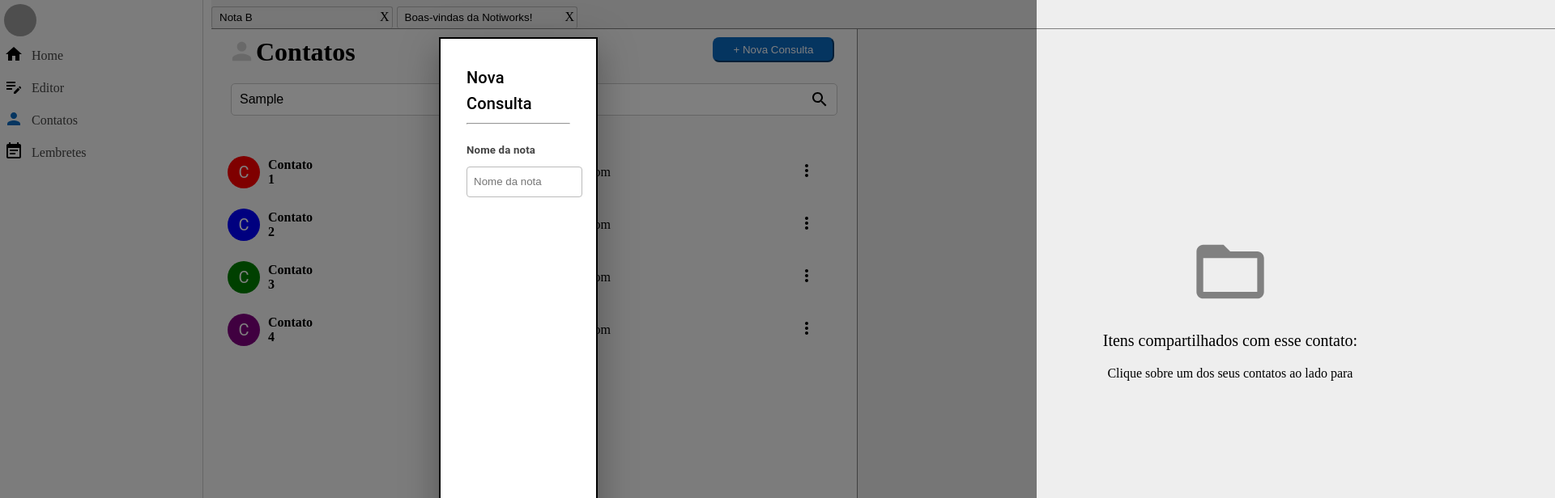
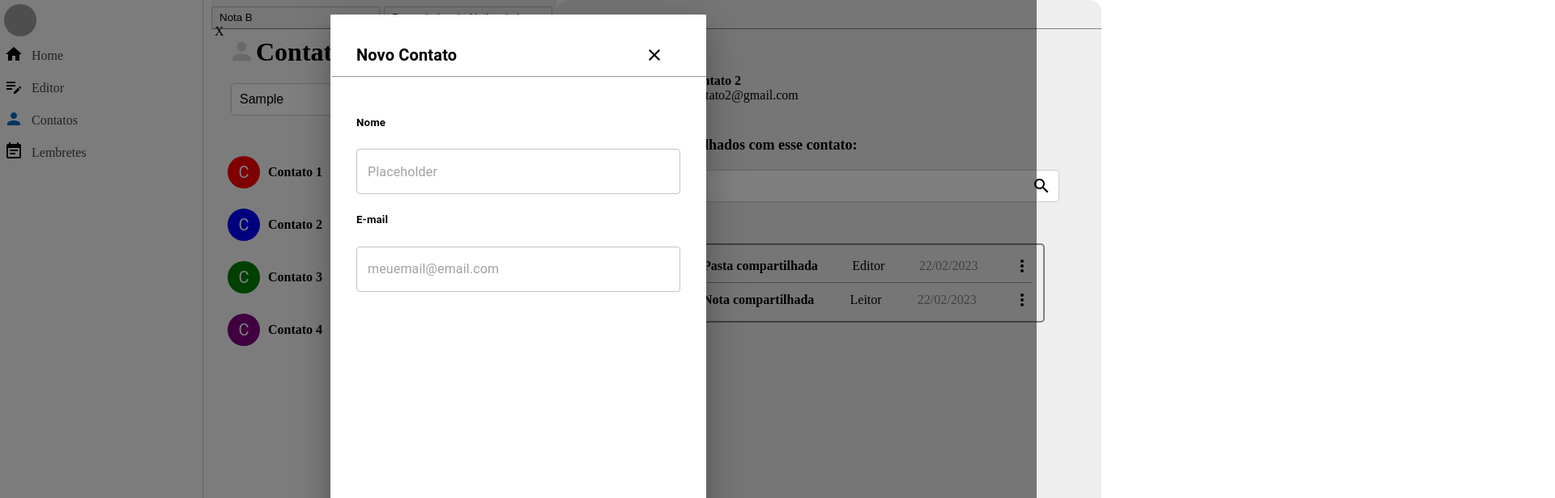
Before and after one commit to leonardoseven/Notiworks, a React (Vite) app in the folder front-end/: page /contatos in a window 1280 px wide. Both pictures are taken after typing "Sample" into the empty fields and a click on the button "+ Nova Consulta". Shown: the top 616 px of the page at 81% size, 1920 px wide, since content can reach past the window. Built offline with nearby package versions, Linux system fonts and the light colour scheme; grey boxes are pictures that could not be loaded.

Commit message:
TELA CONTATO

```diff
--- a/front-end/src/components/Contatos/ContatoComponents.tsx
+++ b/front-end/src/components/Contatos/ContatoComponents.tsx
@@ -5,10 +5,11 @@ import Modal from '@mui/material/Modal';
 import { useState } from 'react'
 import axios from 'axios';
 import './index.css'
-import { Person } from "@mui/icons-material";
-import SearchBar from './SearchBar'; // Certifique-se de importar o componente SearchBar
+import { Close, Edit, EditOffOutlined, Person, TextureOutlined } from "@mui/icons-material";
+import SearchBar from './components/SearchBar'; // Certifique-se de importar o componente SearchBar
 import Contatos from "./Contatos";
 import ContatoVazio from "./ContatoVazio";
+import { Button, TextField } from "@mui/material";
 
 const style = {
     position: 'absolute' as 'absolute',
@@ -27,9 +28,11 @@ const ContatoComponents = () =>{
 
  //modal
  const [open, setOpen] = useState(false);
+ const [nome, setNome] = useState('');
+ const [email, setEmail] = useState('');
+
  const handleOpen = () => setOpen(true);
  const handleClose = () => setOpen(false);
-
  //criar nota
  const [nota, setNota] = useState('')
 
@@ -72,30 +75,58 @@ const ContatoComponents = () =>{
                      </div>
                      <div className="container-btn-new-notas">
                      <button onClick={handleOpen} className="btn-new-notas" style={{width: '150px'}}>+ Nova Consulta</button>
-
                      <Modal
         open={open}
         onClose={handleClose}
         aria-labelledby="modal-modal-title"
         aria-describedby="modal-modal-description"
-                             className="modal"
       >
-                             <Box sx={style}>
-                                 <div className="modal-btn" >
-                                     <Typography id="modal-modal-title" variant="h6" component="h2">
-                                     Nova Consulta
+        <Box sx={{
+          position: 'absolute',
+          top: '50%',
+          left: '50%',
+          transform: 'translate(-50%, -50%)',
+          width: 400,
+          height: 700,
+          bgcolor: 'background.paper',
+          boxShadow: 24,
+          p: 4,
+          display: 'flex',
+          flexDirection: 'column'
+        }}>
+          <Box sx={{ display: 'flex', justifyContent: 'space-between', alignItems: 'center' }}>
+            <Typography id="modal-modal-title" variant="h6" component="h2" sx={{ fontWeight: 'bold' }}>
+              Novo Contato
             </Typography>
-                                 </div>
-
+            <Button onClick={handleClose}><Close sx={{ color: 'black' }}/></Button>
+          </Box>
+          <hr style={{width:'460px',marginLeft:'-30px',background:'black'}}></hr>
+          <Typography id="modal-modal-description" sx={{ mt: 2, flexGrow: 1 }}>
+            <h5>Nome</h5>
+            <TextField
+              fullWidth
+              id="nome"
+              variant="outlined"
+              value={nome}
+              onChange={(e) => setNome(e.target.value)}
+              placeholder="Placeholder"
+            />
+            <h5>E-mail</h5>
+            <TextField
+              fullWidth
+              id="email"
+              variant="outlined"
+              value={email}
+              onChange={(e) => setEmail(e.target.value)}
+              placeholder="meuemail@email.com"
+            />
+          </Typography>
           <hr/>
-                                 <Typography id="modal-modal-description" sx={{ mt: 2 }}>
-                                     <div className="container-nova-nota">
-                                         <div className="input-nome-da-nota">
-                                             <h5>Nome da nota</h5>
-                                             <input onChange={(e)=>{setNota(e.target.value)}} type="text"  required  placeholder="Nome da nota"></input>
-                                         </div>
-                                     </div>
-                                 </Typography>
+          <hr style={{width:'460px',marginLeft:'-30px',background:'black'}}></hr>
+          <Box sx={{ display: 'flex', justifyContent: 'flex-end', pt: 2 }}>
+            <Button variant="outlined" sx={{ mr: 1 }}>Cancelar</Button>
+            <Button variant="contained" color="primary">Criar Notificação</Button>
+          </Box>
         </Box>
       </Modal>
                      </div>
--- a/front-end/src/components/Contatos/Contatos.tsx
+++ b/front-end/src/components/Contatos/Contatos.tsx
@@ -11,16 +11,17 @@ const Contatos = () => {
   ];
 
   return (
-        <div style={{ padding: '50px', paddingLeft: '20px'  }}>
-
+    <div style={{ padding: '50px', paddingLeft: '20px' }}>
       {contatos.map((contato, index) => (
         <div key={index} style={{ display: 'flex', alignItems: 'center', marginBottom: '25px' }}>
-                    <Avatar style={{ backgroundColor: contato.cor }}>{contato.nome.charAt(0)}</Avatar>
-                    <div style={{ marginLeft: '10px', display: 'flex', alignItems: 'center' }}>
-                        <div><b>{contato.nome}</b></div>
-                        <div style={{ marginLeft: '230px' }}>{contato.email}</div>
+          <Avatar style={{ backgroundColor: contato.cor, marginRight: '10px' }}>{contato.nome.charAt(0)}</Avatar>
+          <div style={{ flex: 1 }}>
+            <b>{contato.nome}</b>
           </div>
-                    <div style={{ marginLeft: '230px' }}>
+          <div style={{ flex: 1 }}>
+            {contato.email}
+          </div>
+          <div>
             <MoreVertIcon />
           </div>
         </div>
--- /dev/null
+++ b/front-end/src/components/Contatos/components/ModalContato.tsx
@@ -0,0 +1,52 @@
+import React from 'react';
+import Avatar from '@mui/material/Avatar';
+import FolderIcon from '@mui/icons-material/Folder';
+import FileIcon from '@mui/icons-material/InsertDriveFile'; // Importe o ícone de arquivo
+import SearchBar from './SearchBar';
+import { More, MoreHorizOutlined, MoreOutlined, MoreVertOutlined } from '@mui/icons-material';
+
+const ModalContato = () => {
+  const sharedItems = [
+    { name: 'Pasta compartilhada', role: 'Editor', date: '22/02/2023', icon: <FolderIcon /> },
+    { name: 'Nota compartilhada', role: 'Leitor', date: '22/02/2023', icon: <FileIcon /> }, // Adicione o novo item aqui
+  ];
+
+  const contato = { nome: 'Contato 2', email: 'contato2@gmail.com', color: 'blue' };
+
+  return (
+    <div className="container-open-notes" style={{borderBottom: '1px solid gray',width:'100%', borderRadius: '15px'}}>
+      <div style={{ padding: '40px', textAlign: 'center', borderLeft: '1px solid gray', marginTop:'27px',height: '800px',borderTop: '1px solid gray'}}>
+        <div style={{ display: 'flex', textAlign:'start', marginBottom: '5px' }}>
+          <Avatar style={{width:'75px',height:'75px',marginLeft:'30px', backgroundColor: contato.color}}>{contato.nome.charAt(0)}</Avatar>
+          <div style={{ marginLeft: '15px', marginTop:'15px' }}>
+            <b>{contato.nome}</b>
+            <div>{contato.email}</div>
+          </div>
+        </div>
+        <p style={{fontSize:'18px',width:'400px', marginLeft:'-20px'}}><b>Itens compartilhados com esse contato:</b></p>
+        <SearchBar />
+        <p style={{fontSize:'18px',width:'100px',marginTop:'20px', marginBottom:'-20px', marginLeft:'4px'}}><b>Nome</b></p>
+        <div style={{ border: '2px solid gray', padding: '14px', borderRadius: '5px', width: '500px', margin:'30px'}}>
+          {sharedItems.map((item, index) => (
+            <div key={index}>
+              <div style={{ display: 'flex', alignItems: 'center', marginBottom: '0px', justifyContent: 'space-between' }}>
+                <div style={{ display: 'flex', alignItems: 'center' }}>
+                  {item.icon}
+                  <b style={{ marginLeft: '70px' }}>{item.name}</b>
+                </div>
+                <div style={{ marginRight: '0px' }}>{item.role}</div>
+                <div style={{ color: 'gray' }}>{item.date}</div> {}
+                <MoreVertOutlined/>
+              </div>
+              {index < sharedItems.length - 1 && <hr />} {}
+
+            </div>
+
+          ))}
+        </div>
+      </div>
+    </div>
+  );
+};
+
+export default ModalContato;
--- a/front-end/src/components/Contatos/SearchBar.tsx
+++ b/front-end/src/components/Contatos/components/SearchBar.tsx
@@ -1,6 +1,6 @@
 import React, { useState } from 'react';
 import SearchIcon from '@mui/icons-material/Search';
-import './SearchBar.css'; // Certifique-se de importar o arquivo CSS
+import '../SearchBar.css'; // Certifique-se de importar o arquivo CSS
 
 const SearchBar = () => {
     const [searchTerm, setSearchTerm] = useState('');
--- a/front-end/src/components/Contatos/index.tsx
+++ b/front-end/src/components/Contatos/index.tsx
@@ -2,6 +2,7 @@ import LeftBar from "../LeftBar/Index";
 import './index.css'
 import ContatoComponents from "./ContatoComponents";
 import ContatoVazio from "./ContatoVazio";
+import ModalContato from "./components/ModalContato";
 
 
 
@@ -13,7 +14,8 @@ const Contatos = () =>{
             <div className="container-contatos">
                 <LeftBar activeIcon="contatos"></LeftBar>
                 <ContatoComponents/>
-                <ContatoVazio/>
+                <ModalContato/>
+
             </div>
         </>
     )
```
Lines whose indentation alone changed are shown as unchanged.
